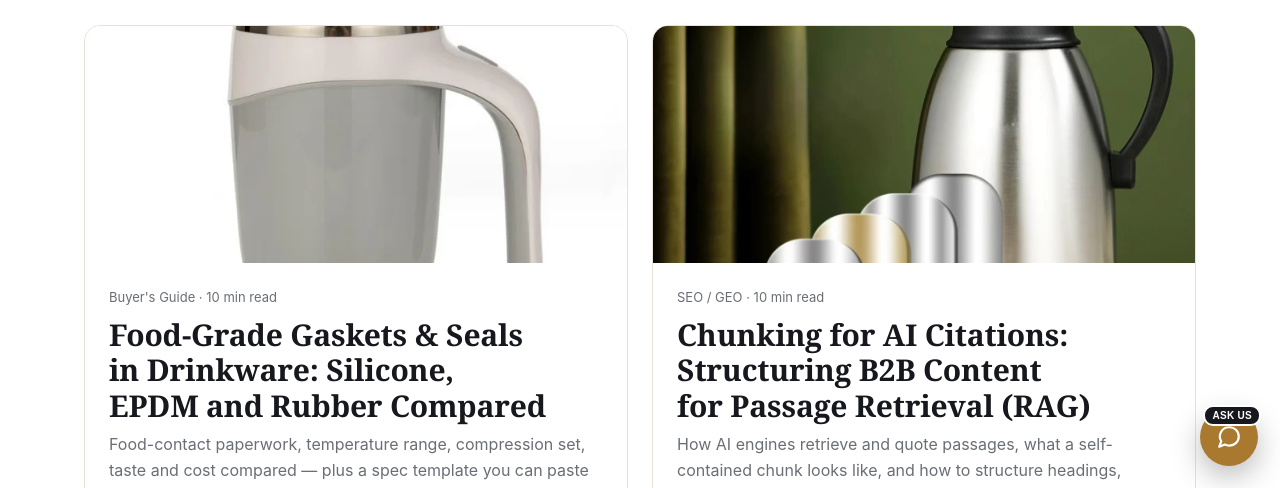
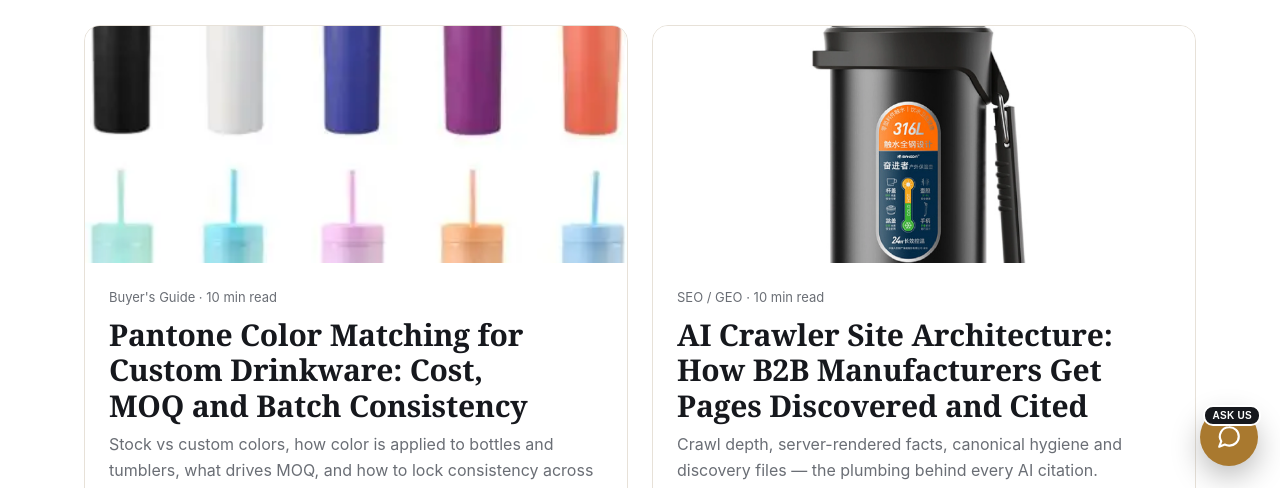
Before and after one commit to chinaselection-01/ssmug-site, a plain HTML site: page blog.html in a window 1280 px wide. Shown: the part 312-800 px from the top of the page. Drawn offline with Linux system fonts and the light colour scheme.

Commit message:
Add two new drinkware buyer and GEO guides to blog index

```diff
--- a/blog.html
+++ b/blog.html
@@ -56,6 +56,14 @@
     <p class="lead">Field notes for importers and brand owners — written to help you buy smarter, not to sell you something you don't need.</p>
 
     <div class="grid grid-2" style="margin-top:28px">
+      <a class="post" href="blog/custom-drinkware-pantone-color-matching-guide.html">
+        <img class="ph-img" src="images/tumbler-1.png" alt="Pantone color matching for custom drinkware" style="aspect-ratio:16/7;object-fit:cover;width:100%">
+        <div class="body"><div class="meta">Buyer's Guide · 10 min read</div><h3>Pantone Color Matching for Custom Drinkware: Cost, MOQ and Batch Consistency</h3><p class="muted">Stock vs custom colors, how color is applied to bottles and tumblers, what drives MOQ, and how to lock consistency across repeat orders.</p></div>
+      </a>
+      <a class="post" href="blog/ai-crawler-site-architecture-guide.html">
+        <img class="ph-img" src="images/bottle-2.png" alt="AI crawler site architecture for B2B manufacturers" style="aspect-ratio:16/7;object-fit:cover;width:100%">
+        <div class="body"><div class="meta">SEO / GEO · 10 min read</div><h3>AI Crawler Site Architecture: How B2B Manufacturers Get Pages Discovered and Cited</h3><p class="muted">Crawl depth, server-rendered facts, canonical hygiene and discovery files — the plumbing behind every AI citation.</p></div>
+      </a>
       <a class="post" href="blog/drinkware-gasket-seal-materials-guide.html">
         <img class="ph-img" src="images/tumbler-2.png" alt="Food-grade gasket and seal materials for drinkware" style="aspect-ratio:16/7;object-fit:cover;width:100%">
         <div class="body"><div class="meta">Buyer's Guide · 10 min read</div><h3>Food-Grade Gaskets &amp; Seals in Drinkware: Silicone, EPDM and Rubber Compared</h3><p class="muted">Food-contact paperwork, temperature range, compression set, taste and cost compared — plus a spec template you can paste straight into a PO.</p></div>
```
